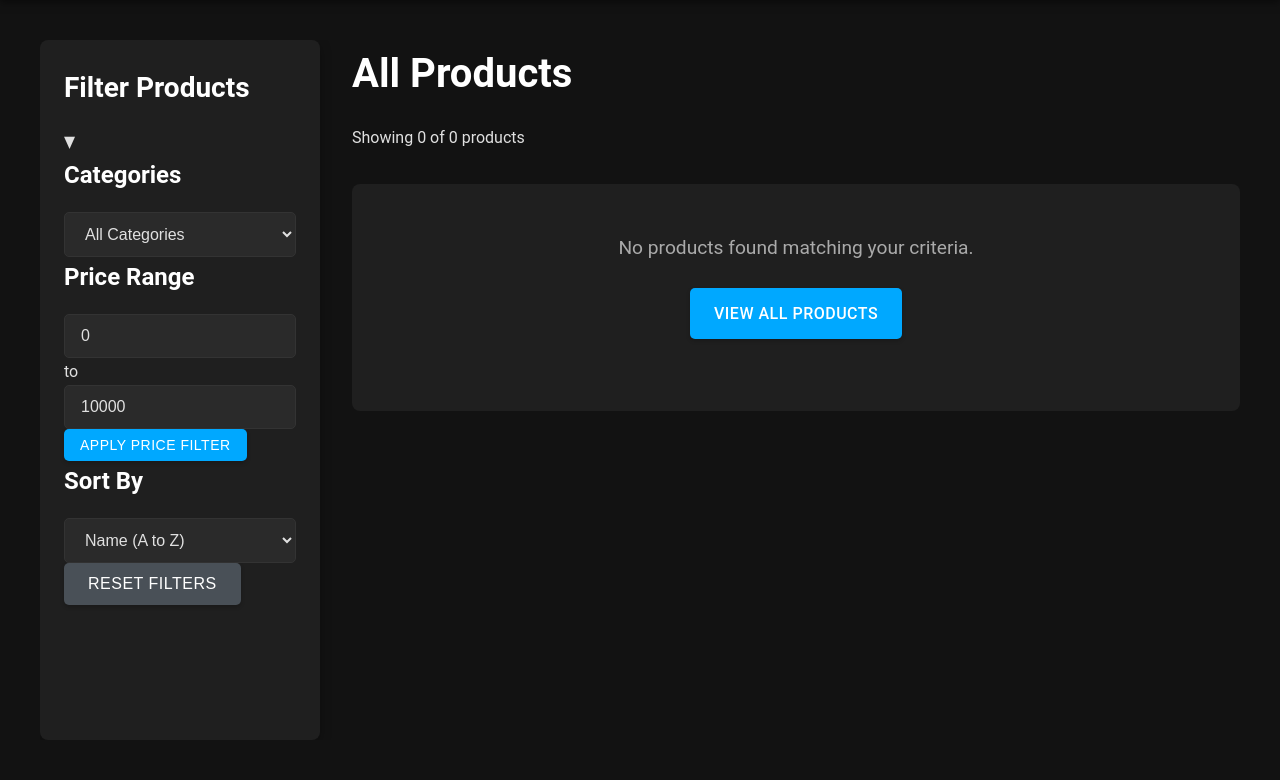
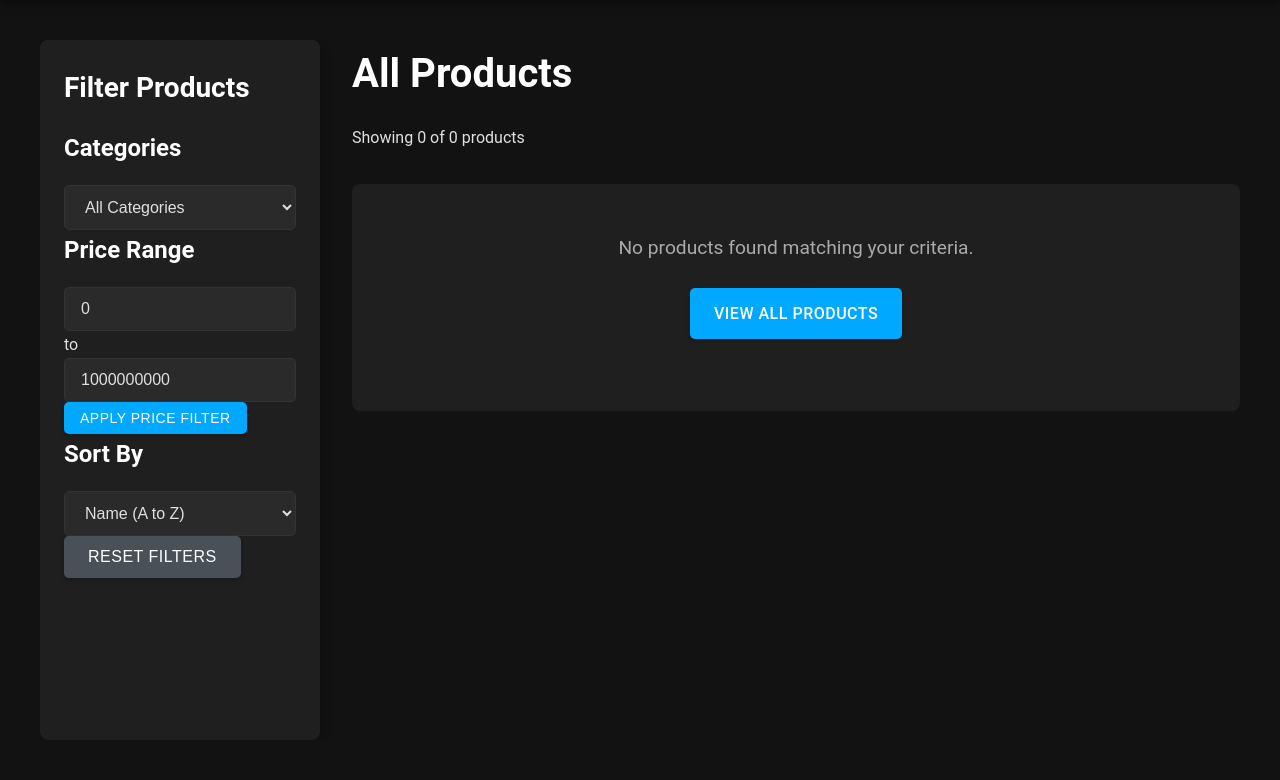
Before and after one commit to moxer-mmh/Nova, a PHP site: page /products.php in a window 1280 px wide. Shown: the part 86-866 px from the top of the page. Run offline with PHP 8.4, Linux system fonts and the light colour scheme; data that the repository does not hold is empty.

Commit message:
fixed some bugs

```diff
--- a/products.php
+++ b/products.php
@@ -3,7 +3,7 @@ include_once 'includes/header.php';
 
 $category = isset($_GET['category']) ? $_GET['category'] : '';
 $min_price = isset($_GET['min_price']) ? (int)$_GET['min_price'] : 0;
-$max_price = isset($_GET['max_price']) ? (int)$_GET['max_price'] : 10000;
+$max_price = isset($_GET['max_price']) ? (int)$_GET['max_price'] : 1000000000;
 $sort_by = isset($_GET['sort_by']) ? $_GET['sort_by'] : 'name_asc';
 $search = isset($_GET['search']) ? $_GET['search'] : '';
 $page = isset($_GET['page']) ? (int)$_GET['page'] : 1;
@@ -25,7 +25,7 @@ if ($min_price > 0) {
     $types .= "d";
 }
 
-if ($max_price < 10000) {
+if ($max_price < 1000000000) {
     $where_clauses[] = "price <= ?";
     $params[] = $max_price;
     $types .= "d";
@@ -93,7 +93,6 @@ $stmt->close();
     <aside class="products-sidebar">
         <div class="filter-toggle">
             <h3>Filter Products</h3>
-            <span class="filter-toggle-icon">▼</span>
         </div>
         <div class="filter-content">
             <form action="products.php" method="get" id="filter-form">
@@ -117,10 +116,10 @@ $stmt->close();
                 <div class="filter-group">
                     <h4>Price Range</h4>
                     <div class="price-slider">
-                        <input type="number" name="min_price" min="0" max="10000" step="10"
+                        <input type="number" name="min_price" min="0" max="1000000000" step="100"
                             value="<?php echo $min_price; ?>" class="form-control price-input">
                         <span>to</span>
-                        <input type="number" name="max_price" min="0" max="10000" step="10"
+                        <input type="number" name="max_price" min="0" max="1000000000" step="100"
                             value="<?php echo $max_price; ?>" class="form-control price-input">
                     </div>
                     <button type="submit" class="btn btn-sm">Apply Price Filter</button>
@@ -213,19 +212,19 @@ $stmt->close();
             <?php if ($total_pages > 1): ?>
                 <div class="pagination"></div>
                     <?php if ($page > 1): ?>
-                        <a href="?page=<?php echo ($page - 1); ?><?php echo !empty($category) ? '&category=' . urlencode($category) : ''; ?><?php echo ($min_price > 0) ? '&min_price=' . $min_price : ''; ?><?php echo ($max_price < 10000) ? '&max_price=' . $max_price : ''; ?><?php echo !empty($sort_by) ? '&sort_by=' . urlencode($sort_by) : ''; ?><?php echo !empty($search) ? '&search=' . urlencode($search) : ''; ?>" class="page-link">&laquo; Previous</a>
+                        <a href="?page=<?php echo ($page - 1); ?><?php echo !empty($category) ? '&category=' . urlencode($category) : ''; ?><?php echo ($min_price > 0) ? '&min_price=' . $min_price : ''; ?><?php echo ($max_price < 1000000000) ? '&max_price=' . $max_price : ''; ?><?php echo !empty($sort_by) ? '&sort_by=' . urlencode($sort_by) : ''; ?><?php echo !empty($search) ? '&search=' . urlencode($search) : ''; ?>" class="page-link">&laquo; Previous</a>
                     <?php endif; ?>
 
                     <?php for ($i = max(1, $page - 2); $i <= min($total_pages, $page + 2); $i++): ?>
                         <?php if ($i == $page): ?>
                             <span class="page-link current"><?php echo $i; ?></span>
                         <?php else: ?>
-                            <a href="?page=<?php echo $i; ?><?php echo !empty($category) ? '&category=' . urlencode($category) : ''; ?><?php echo ($min_price > 0) ? '&min_price=' . $min_price : ''; ?><?php echo ($max_price < 10000) ? '&max_price=' . $max_price : ''; ?><?php echo !empty($sort_by) ? '&sort_by=' . urlencode($sort_by) : ''; ?><?php echo !empty($search) ? '&search=' . urlencode($search) : ''; ?>" class="page-link"><?php echo $i; ?></a>
+                            <a href="?page=<?php echo $i; ?><?php echo !empty($category) ? '&category=' . urlencode($category) : ''; ?><?php echo ($min_price > 0) ? '&min_price=' . $min_price : ''; ?><?php echo ($max_price < 1000000000) ? '&max_price=' . $max_price : ''; ?><?php echo !empty($sort_by) ? '&sort_by=' . urlencode($sort_by) : ''; ?><?php echo !empty($search) ? '&search=' . urlencode($search) : ''; ?>" class="page-link"><?php echo $i; ?></a>
                         <?php endif; ?>
                     <?php endfor; ?>
 
                     <?php if ($page < $total_pages): ?>
-                        <a href="?page=<?php echo ($page + 1); ?><?php echo !empty($category) ? '&category=' . urlencode($category) : ''; ?><?php echo ($min_price > 0) ? '&min_price=' . $min_price : ''; ?><?php echo ($max_price < 10000) ? '&max_price=' . $max_price : ''; ?><?php echo !empty($sort_by) ? '&sort_by=' . urlencode($sort_by) : ''; ?><?php echo !empty($search) ? '&search=' . urlencode($search) : ''; ?>" class="page-link">Next &raquo;</a>
+                        <a href="?page=<?php echo ($page + 1); ?><?php echo !empty($category) ? '&category=' . urlencode($category) : ''; ?><?php echo ($min_price > 0) ? '&min_price=' . $min_price : ''; ?><?php echo ($max_price < 1000000000) ? '&max_price=' . $max_price : ''; ?><?php echo !empty($sort_by) ? '&sort_by=' . urlencode($sort_by) : ''; ?><?php echo !empty($search) ? '&search=' . urlencode($search) : ''; ?>" class="page-link">Next &raquo;</a>
                     <?php endif; ?>
                 </div>
             <?php endif; ?>
```
Also changed, not shown: assets/images/681d2bd0b062e.jpg (deleted), assets/images/681d4382051e3.png (deleted).
